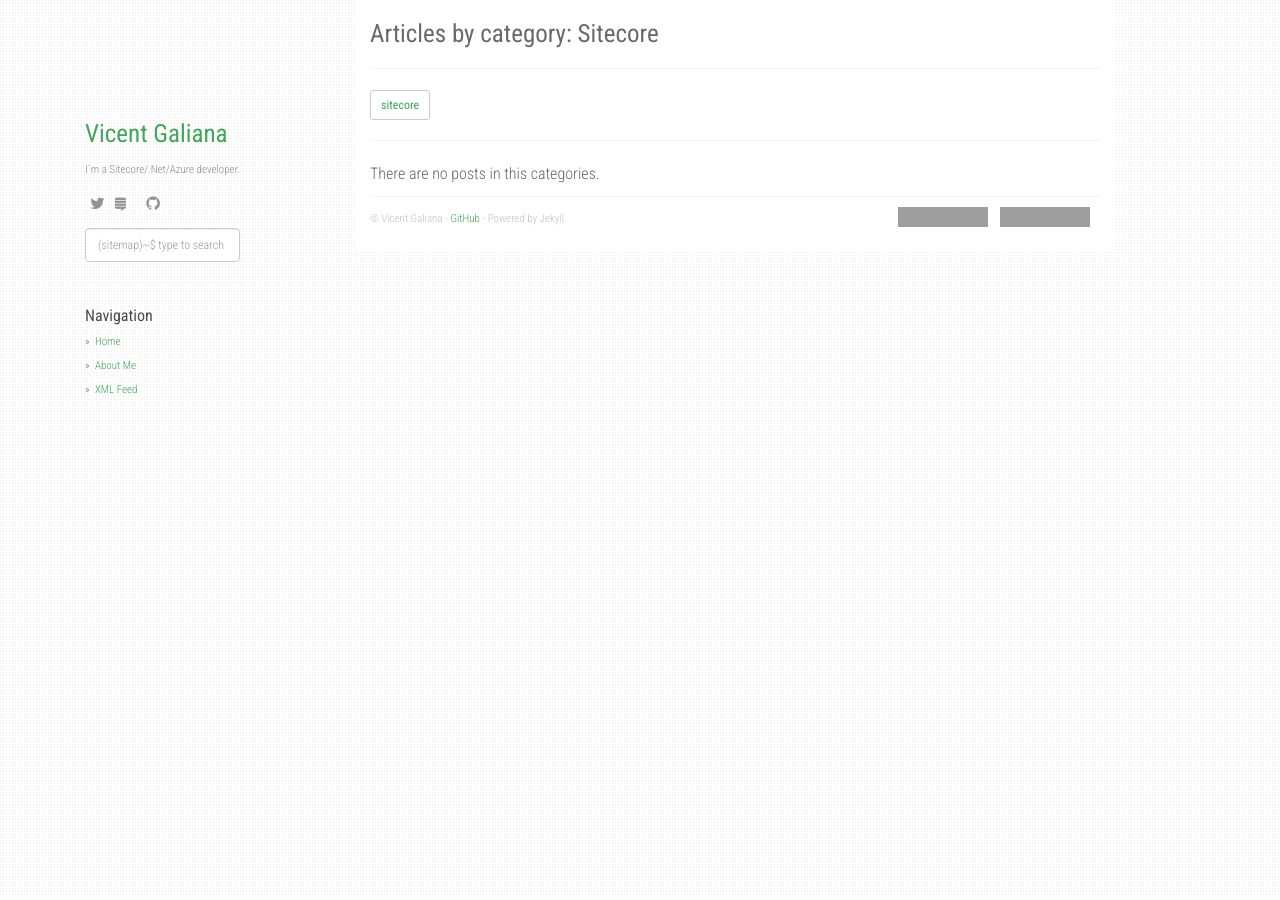
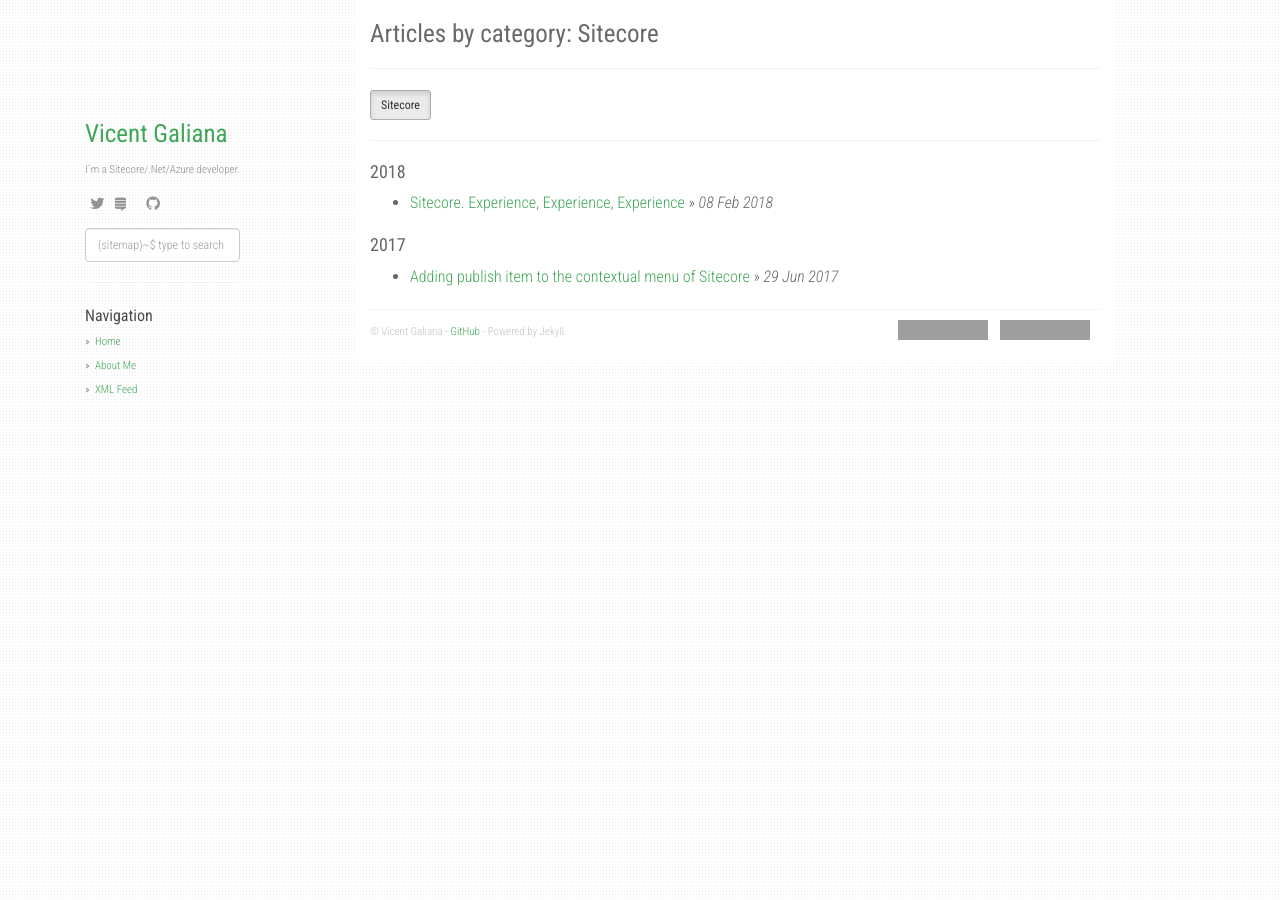
Before and after one commit to galiana/galiana.github.io, a Jekyll site: the page built from category/Sitecore.md, in a window 1280 px wide. Built offline with Jekyll 4.4.1, drawn with Linux system fonts in a browser that asks for light colours; nearby versions of some CDN libraries; grey boxes are pictures that could not be loaded.

Commit message:
Fix category taging

```diff
--- a/_posts/2017-06-29-Adding-publish-to-the-contextual-menu-of-Sitecore.markdown
+++ b/_posts/2017-06-29-Adding-publish-to-the-contextual-menu-of-Sitecore.markdown
@@ -2,7 +2,7 @@
 layout: post
 title:  "Adding publish item to the contextual menu of Sitecore"
 date:   2017-06-29 15:34:10 +0100
-categories: [sitecore]
+categories: [Sitecore]
 image: publish context.png
 ---
 
```
Also changed, not shown: _posts/2018-02-18-Experience-experience-experience.md (+1 -1 lines).
